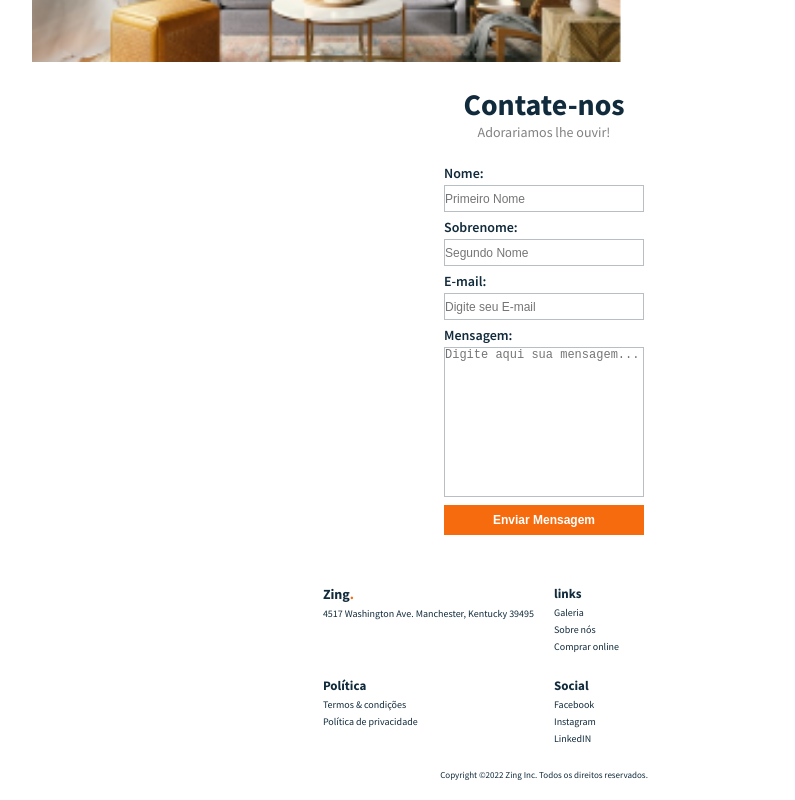
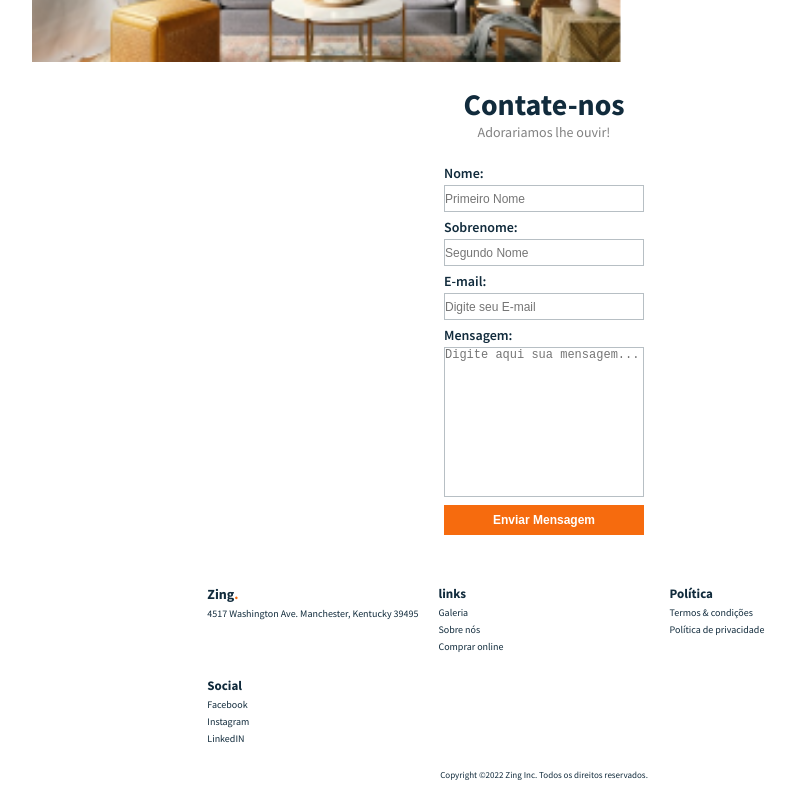
Before and after one commit to Ohnilrac/Zing, a React (Vite) app: page / in a window 1280 px wide. Shown: the part 3565-4365 px from the top of the page, without its empty margins (96-891 px from the left). Built offline with nearby package versions, Linux system fonts and the light colour scheme.

Commit message:
Footer responsive
540

```diff
--- a/src/components/footer/styles.ts
+++ b/src/components/footer/styles.ts
@@ -39,6 +39,10 @@ export const FooterInfo = styled.div`
     color: var(--text);
     margin: 0.4rem 0;
   }
+
+  @media screen and (min-width: 540px) {
+    grid-template-columns: 1fr 1fr 1fr;
+  }
 `
 export const Copyright = styled.div`
   margin-bottom: 2rem;
```
